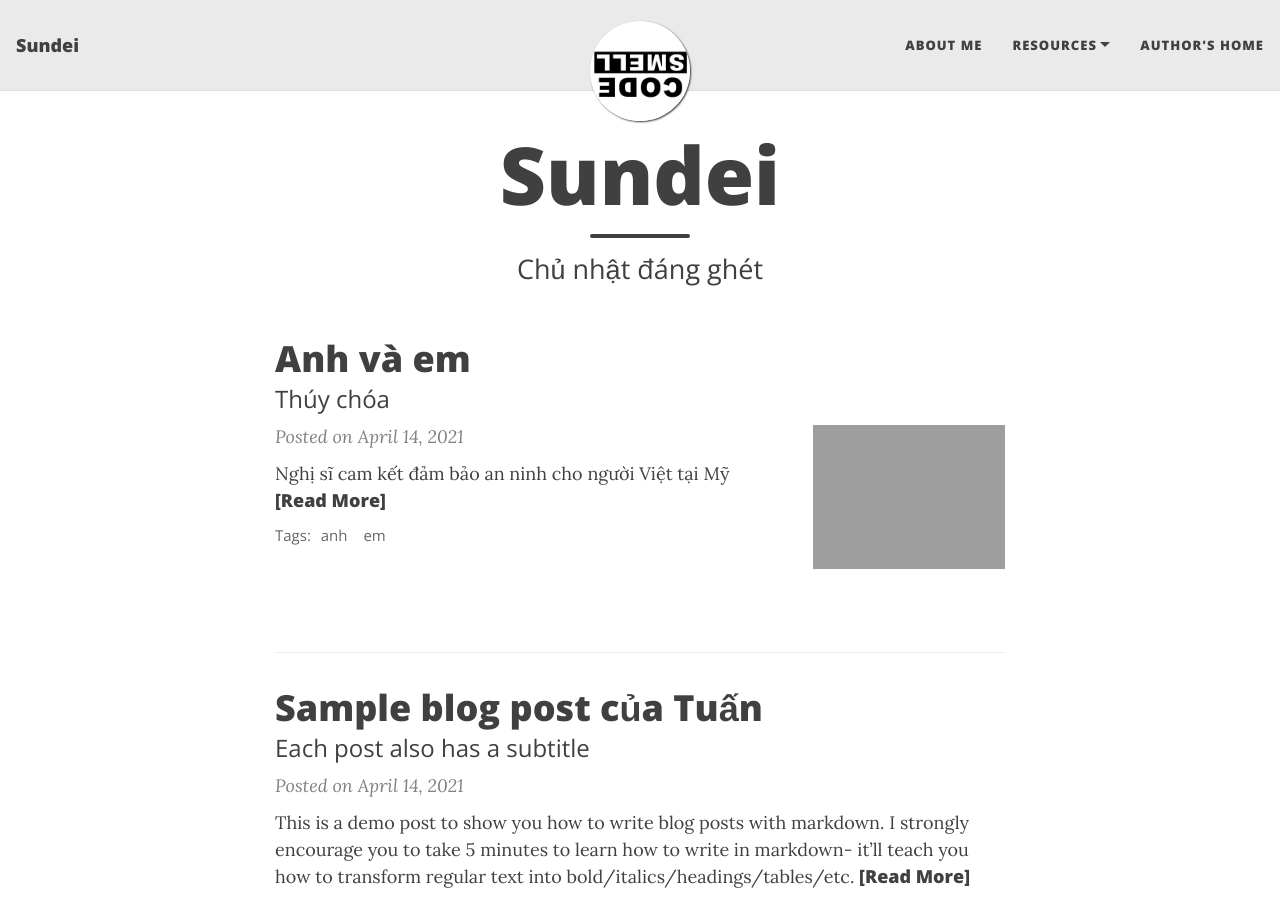
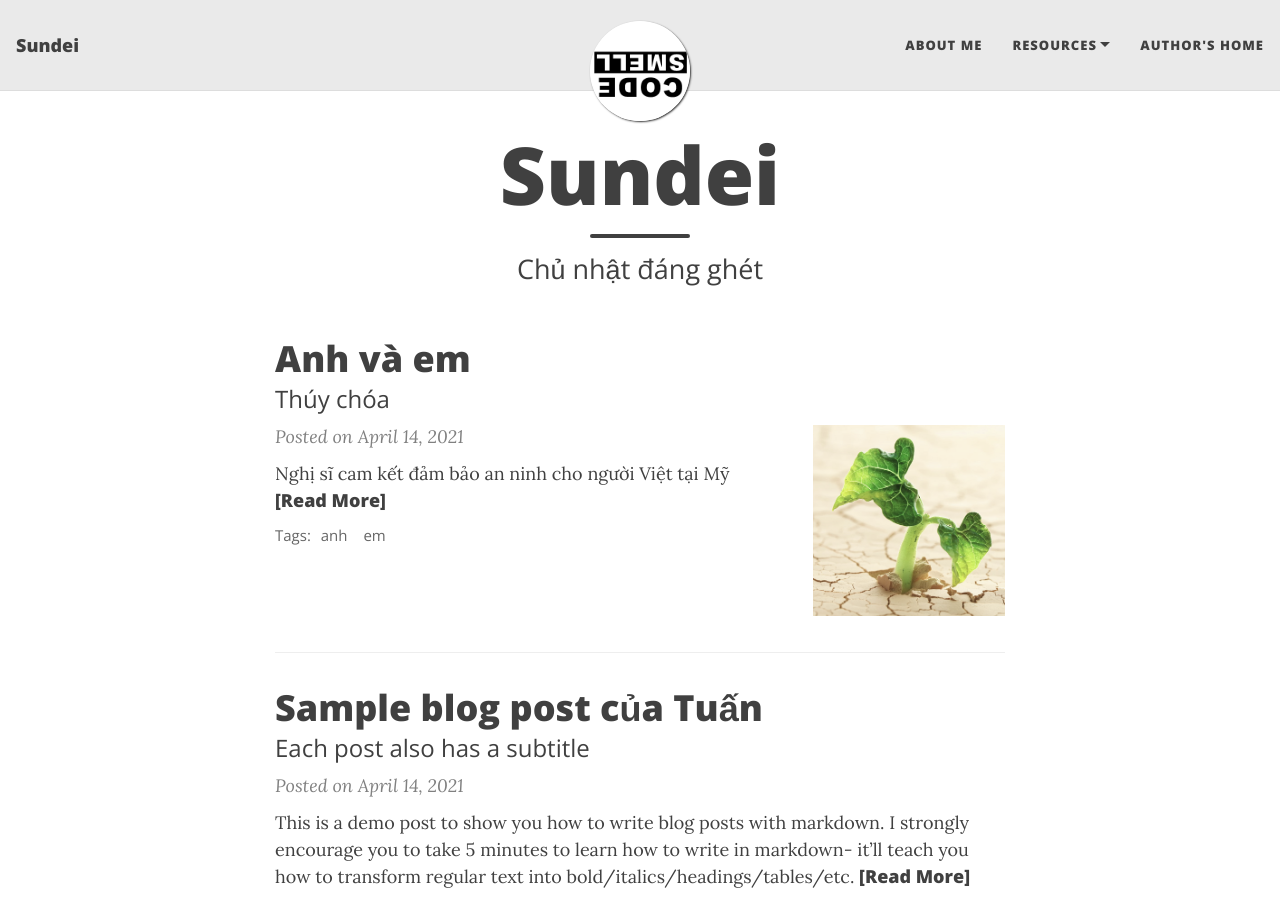
Before and after one commit to tuannguyenht/sundei, a Jekyll site: the page built from index.html, in a window 1280 px wide and 900 px high. Built offline with Jekyll 4.4.1, drawn with Linux system fonts in a browser that asks for light colours; nearby versions of some CDN libraries; the list of posts is cut into pages by our own code.

Commit message:
Updated Anh Va Em

```diff
--- a/_posts/2021-04-14-anh-va-em.markdown
+++ b/_posts/2021-04-14-anh-va-em.markdown
@@ -6,6 +6,7 @@ tags:
 - em
 subtitle: Thúy chóa
 cover-img: "/assets/img/path.img"
+thumbnail-img: "/assets/img/thumb.png"
 ---
 
 **Nghị sĩ cam kết đảm bảo an ninh cho người Việt tại Mỹ**
```
